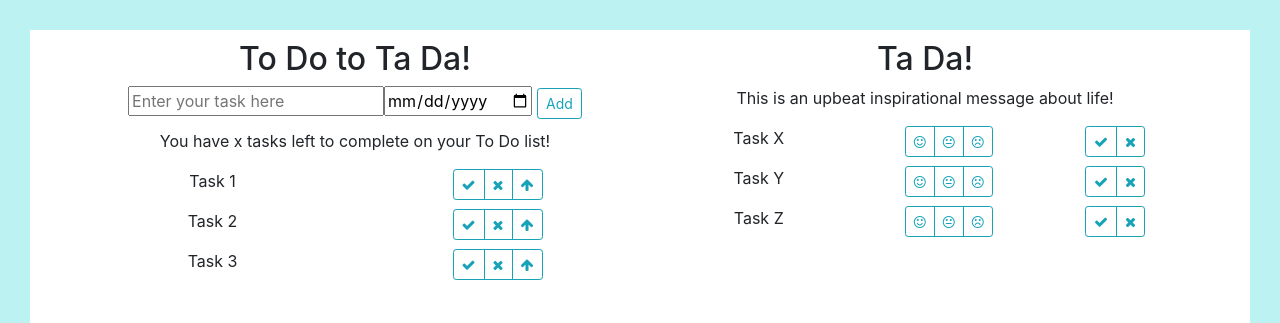
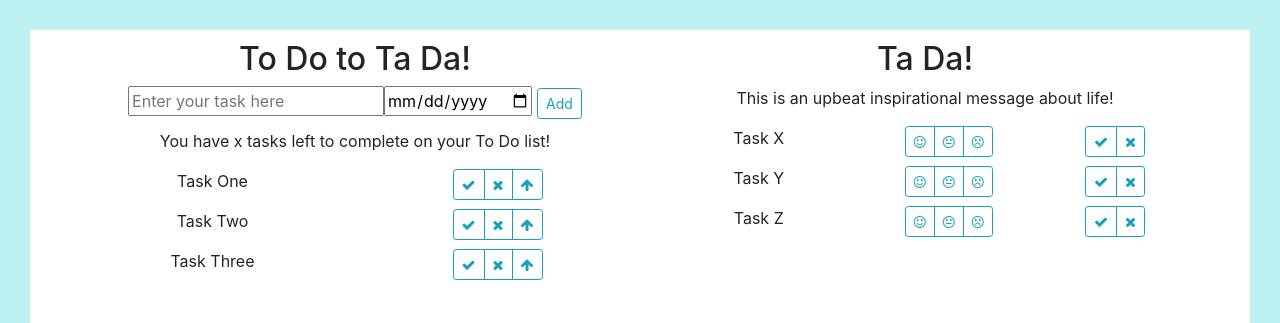
Before and after one commit to nicholajaneriley/React-To-Do-Ta-Da, a React (Create React App) app: page / in a window 1280 px wide. Shown: the top 323 px of the page. Built offline with nearby package versions, Linux system fonts and the light colour scheme.

Commit message:
Added state for To Do Tasks

```diff
--- a/src/App.js
+++ b/src/App.js
@@ -7,8 +7,20 @@ import ToDoTask from "./ToDoTask";
 import InspirationalMessage from "./InspirationalMessage";
 import TaDaTask from "./TaDaTask";
 
+class App extends React.Component {
+  state = {
+    tasks: [
+      { id: 1, task: "Task One", date: "2019-12-15", complete: false },
+      { id: 2, task: "Task Two", date: "2019-12-15", complete: false },
+      { id: 3, task: "Task Three", date: "2019-12-15", complete: false },
+    ],
+  }
+  render() {
 
-function App() {
+    const toDoTask = this.state.tasks.filter(task => {
+      return task.complete === false;
+    });
+
     return (
       <div className="App">
         <div className="container">
@@ -17,9 +29,9 @@ function App() {
               <Header header="To Do to Ta Da!" />
               <EnterToDoTask />
               <TaskCount />
-            <ToDoTask task="Task 1" />
-            <ToDoTask task="Task 2" />
-            <ToDoTask task="Task 3" />
+              {toDoTask.map(task => {
+            return <ToDoTask key={task.id} task={task.task} />
+          })}
             </div>
             <div className="col-12 col-sm-6 ta-da">
               <Header header="Ta Da!" />
@@ -33,5 +45,6 @@ function App() {
       </div>
     );
   }
+}
 
   export default App;
--- a/src/TaDaTask.js
+++ b/src/TaDaTask.js
@@ -9,18 +9,18 @@ class TaDaTask extends React.Component {
                 </div>
                 <div className="col-3">
                     <div className="btn-group" role="group" aria-label="Ta Da List Emoticon Buttons">
-                        <button type="button" class="btn btn-outline-info btn-sm"><i class="fa fa-smile-o"
+                        <button type="button" className="btn btn-outline-info btn-sm"><i className="fa fa-smile-o"
                             aria-hidden="true"></i></button>
-                        <button type="button" class="btn btn-outline-info btn-sm"><i class="fa fa-meh-o"
+                        <button type="button" className="btn btn-outline-info btn-sm"><i className="fa fa-meh-o"
                             aria-hidden="true"></i></button>
-                        <button type="button" class="btn btn-outline-info btn-sm"><i class="fa fa-frown-o"
+                        <button type="button" className="btn btn-outline-info btn-sm"><i className="fa fa-frown-o"
                             aria-hidden="true"></i></button>
                     </div>
                 </div>
                 <div className="col-4">
                     <div className="btn-group" role="group" aria-label="Ta Da List Buttons">
-                        <button type="button" class="btn btn-outline-info btn-sm"><i class="fa fa-check" aria-hidden="true"></i></button>
-                        <button type="button" class="btn btn-outline-info btn-sm"><i class="fa fa-times" aria-hidden="true"></i></button>
+                        <button type="button" className="btn btn-outline-info btn-sm"><i className="fa fa-check" aria-hidden="true"></i></button>
+                        <button type="button" className="btn btn-outline-info btn-sm"><i className="fa fa-times" aria-hidden="true"></i></button>
                     </div>
                 </div>
             </div>
--- a/src/ToDoTask.js
+++ b/src/ToDoTask.js
@@ -9,9 +9,9 @@ class ToDoTask extends React.Component {
                 </div>
                 <div className="col-6">
                     <div className="btn-group" role="group" aria-label="To Do List Buttons">
-                        <button type="button" class="btn btn-outline-info btn-sm"><i class="fa fa-check" aria-hidden="true"></i></button>
-                        <button type="button" class="btn btn-outline-info btn-sm"><i class="fa fa-times" aria-hidden="true"></i></button>
-                        <button type="button" class="btn btn-outline-info btn-sm"><i class="fa fa-arrow-up" aria-hidden="true"></i></button>
+                        <button type="button" className="btn btn-outline-info btn-sm"><i className="fa fa-check" aria-hidden="true"></i></button>
+                        <button type="button" className="btn btn-outline-info btn-sm"><i className="fa fa-times" aria-hidden="true"></i></button>
+                        <button type="button" className="btn btn-outline-info btn-sm"><i className="fa fa-arrow-up" aria-hidden="true"></i></button>
                     </div>
                 </div>
             </div>
```
Lines whose indentation alone changed are shown as unchanged.
